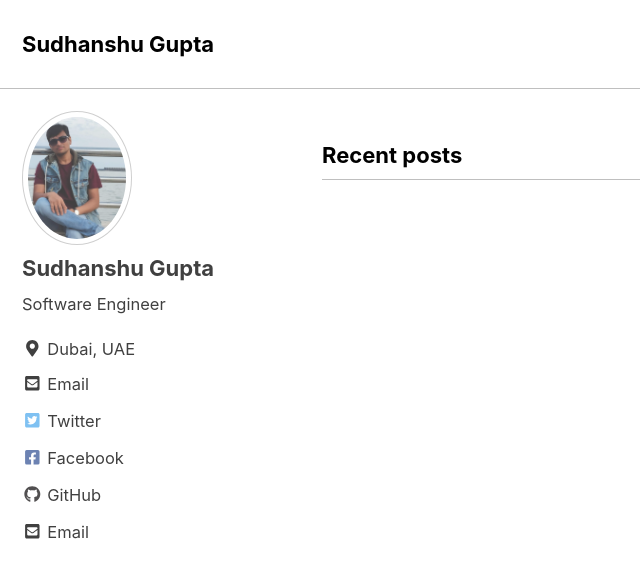
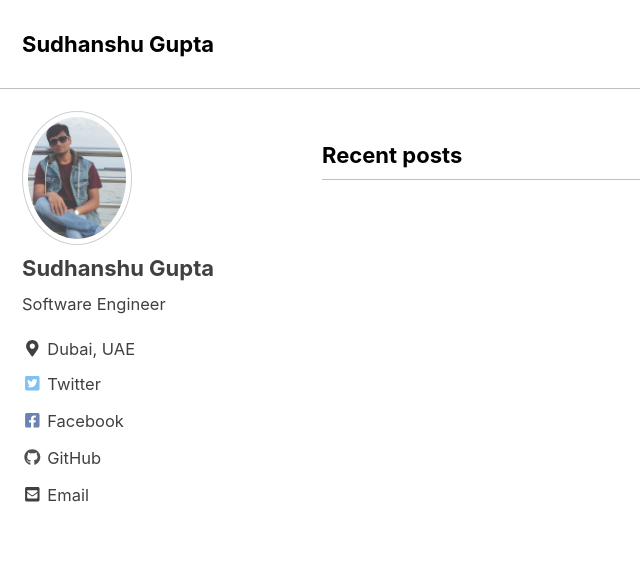
Before and after one commit to sudhanshu-gupta/sudhanshu.github.io, a Jekyll site: the page built from index.html, in a window 1280 px wide and 900 px high. Shown: the top 578 px of the window, without its empty margins (0-640 px from the left). Built offline with Jekyll 4.4.1, drawn with Linux system fonts in a browser that asks for light colours; cached includes are drawn as plain includes; nearby versions of some CDN libraries; the list of posts is cut into pages by our own code.

Commit message:
removed email

```diff
--- a/_config.yml
+++ b/_config.yml
@@ -112,9 +112,6 @@ author:
   location         : "Dubai, UAE"
   email            : "sudhanshu97gupta@gmail.com"
   links:
-    - label: "Email"
-      icon: "fas fa-fw fa-envelope-square"
-      url: mailto:sudhanshu97gupta@gmail.com
     - label: "Twitter"
       icon: "fab fa-fw fa-twitter-square"
       url: "https://twitter.com/sudhanshu9gupta"
```
